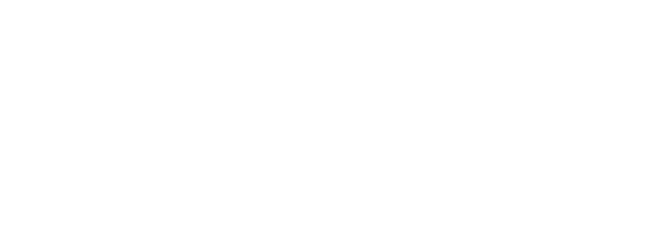
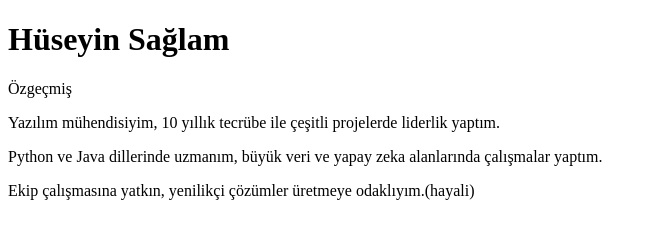
Before and after one commit to hsynsglm81/kodluyoruzilkrepo, a plain HTML site: page index.html in a window 1280 px wide. Shown: the whole page, without its empty margins (0-653 px from the left). Drawn offline with Linux system fonts and the light colour scheme.

Commit message:
second commit

```diff
--- a/index.html
+++ b/index.html
@@ -6,6 +6,19 @@
     <title>Kodluyoruz</title>
 </head>
 <body>
+    <h1>Hüseyin Sağlam</h1>
+    <p>Özgeçmiş </p>
+    <p>Yazılım mühendisiyim, 10 yıllık tecrübe ile çeşitli projelerde liderlik yaptım.
+    <p>Python ve Java dillerinde uzmanım, büyük veri ve yapay zeka alanlarında çalışmalar yaptım.</p>
+    <p>Ekip çalışmasına yatkın, yenilikçi çözümler üretmeye odaklıyım.(hayali)</p></p>
+    <!-- her cümle ayrı paragraf olacak şekilde
+
+        <h1>Hüseyin Sağlam</h1>
+    <p>Özgeçmiş </p>
+    <p>Yazılım mühendisiyim, 10 yıllık tecrübe ile çeşitli projelerde liderlik yaptım.
+    <p>Python ve Java dillerinde uzmanım, büyük veri ve yapay zeka alanlarında çalışmalar yaptım.</p>
+    <p>Ekip çalışmasına yatkın, yenilikçi çözümler üretmeye odaklıyım.(hayali)</p></p> -->
+
 
 </body>
 </html>
```
